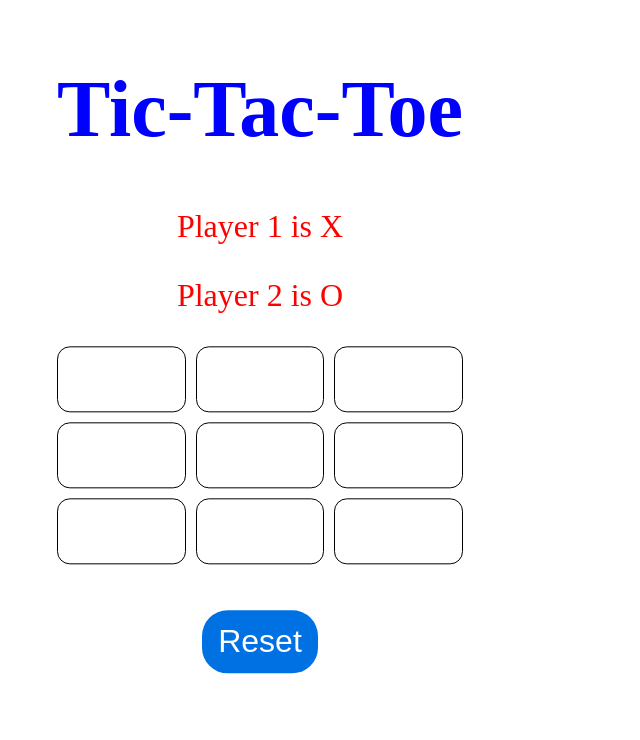
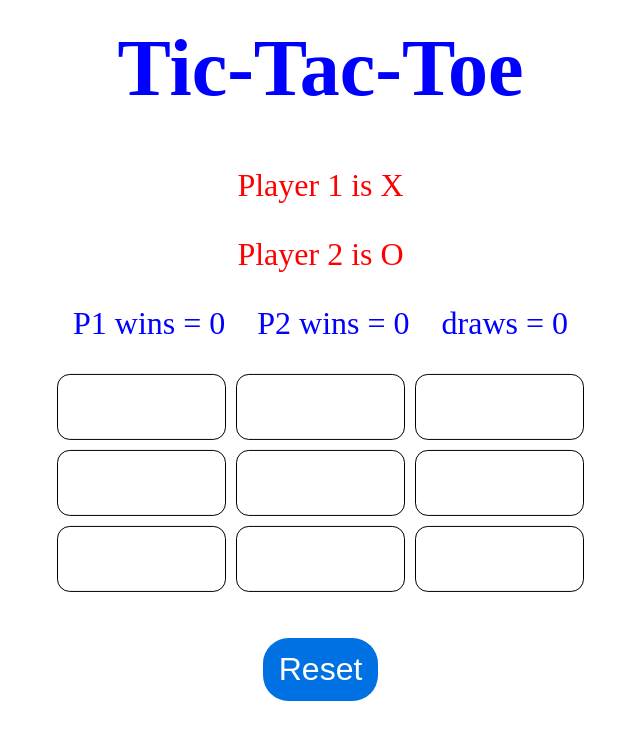
Before and after one commit to rickys93/tic-tac-toe, a website: page index.html in a window 1280 px wide. Shown: the whole page, without its empty margins (463-1103 px from the left). Drawn offline with Linux system fonts and the light colour scheme.

Commit message:
Add win counter

```diff
--- a/index.css
+++ b/index.css
@@ -15,6 +15,10 @@ h1 {
 p {
     font-size: 2em;
     color: red;
+}
+span {
+    margin: 0 0.5em 0 0.5em;
+    color: blue;
 }
 button {
     background-color: #0071e3;
--- a/index.html
+++ b/index.html
@@ -13,6 +13,10 @@
             <h1>Tic-Tac-Toe</h1>
             <p>Player 1 is X</p>
             <p>Player 2 is O</p>
+            <p>
+                <span>P1 wins = 0</span><span>P2 wins = 0</span
+                ><span>draws = 0</span>
+            </p>
             <section id="game-board">
                 <div class="grid-container">
                     <div class="clickable-tile"></div>
```
